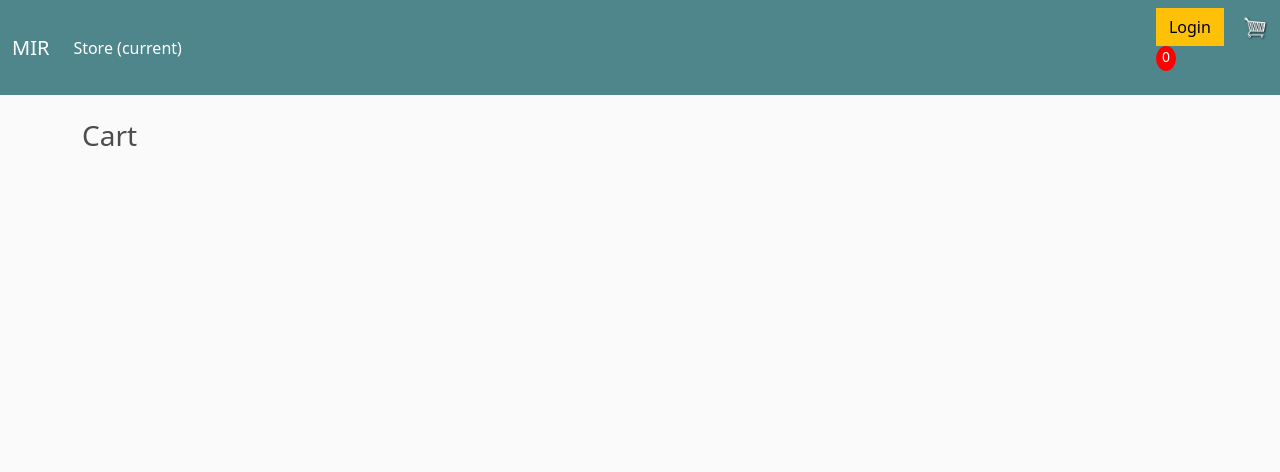
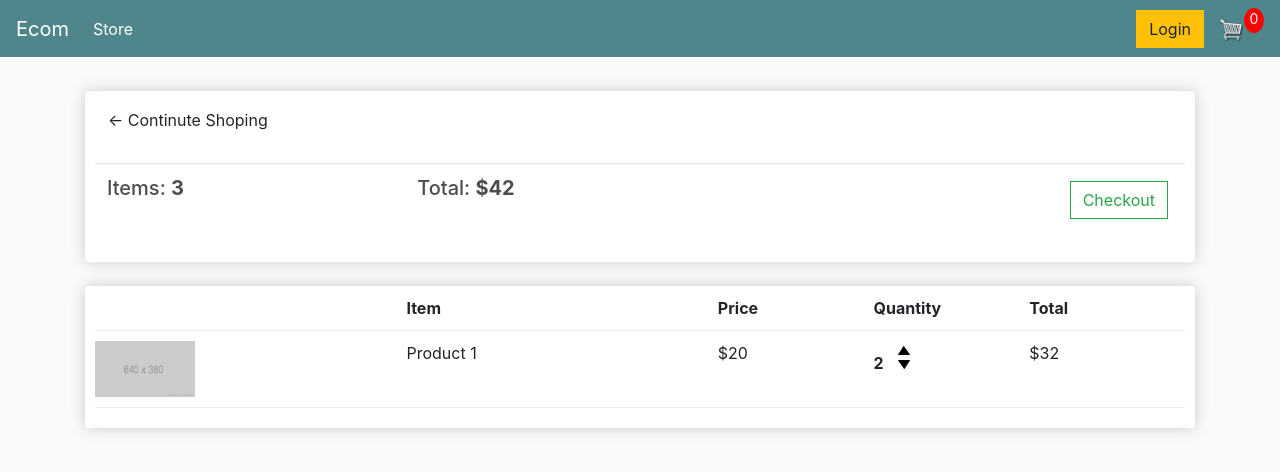
Before and after one commit to hung-c/Ecommerce-Website, a Django app: page /cart/ in a window 1280 px wide. Shown: the top 472 px of the page. Run offline with Django 4.2, Linux system fonts and the light colour scheme; lists and menus that the app fills with data are empty; some libraries are stand-ins or nearby versions.

Commit message:
add cart front-end

```diff
--- a/store/templates/store/cart.html
+++ b/store/templates/store/cart.html
@@ -1,5 +1,48 @@
 {% extends 'store/main.html' %}
 {% load static %}
 {% block content %}
-    <h3>Cart</h3>
+    <div class="row">
+        <div class="col-lg-12">
+            <div class="box-element">
+                <a class="btn btn-outline-dask" href="{% url 'store' %}">&#x2190; Continute Shoping</a>
+                <br>
+                <br>
+                <table class="table">
+                    <tr>
+                        <th><h5>Items: <strong>3</strong></h5></th>
+                        <th><h5>Total: <strong> $42</strong></h5></th>
+                        <th>
+                            <a style="float: right; margin: 5px;" class="btn btn-outline-success" href="{% url 'checkout' %}">Checkout</a>
+                        </th>
+                    </tr>
+                </table>
+            </div>
+
+            <br>
+            <div class="box-element">
+                <div class="cart-row">
+                    <div style="flex:2"></div>
+                    <div style="flex:2"><strong>Item</strong></div>
+                    <div style="flex:1"><strong>Price</strong></div>
+                    <div style="flex:1"><strong>Quantity</strong></div>
+                    <div style="flex:1"><strong>Total</strong></div>
+                </div>
+
+                <div class="cart-row">
+                    <div style="flex:2"><img class="row-image" src="{% static 'images/placeholder.png' %}"></div>
+                    <div style="flex:2"><p>Product 1</p></div>
+                    <div style="flex:1"><p>$20</p></div>
+                    <div style="flex:1">
+                        <p class="quantity">2</p>
+                        <div class="quantity">
+                            <img class="chg-quantity" src="{% static  'images/arrow-up.png' %}">
+
+                            <img class="chg-quantity" src="{% static  'images/arrow-down.png' %}">
+                        </div>
+                    </div>
+                    <div style="flex:1"><p>$32</p></div>
+                </div>
+            </div>
+        </div>
+    </div>
 {% endblock content %}
--- a/store/templates/store/main.html
+++ b/store/templates/store/main.html
@@ -4,34 +4,33 @@
 <head>
     <meta charset="UTF-8">
     <meta name="viewport" content="width=device-width, initial-scale=1, maximum-scale=1, minimum-scale=1" />
-    <link href="https://cdn.jsdelivr.net/npm/bootstrap@5.3.0-alpha1/dist/css/bootstrap.min.css" rel="stylesheet" integrity="sha384-GLhlTQ8iRABdZLl6O3oVMWSktQOp6b7In1Zl3/Jr59b6EGGoI1aFkw7cmDA6j6gD" crossorigin="anonymous">    <link rel="stylesheet" type="text/css" href="{% static 'css/main.css' %}">
+    <link rel="stylesheet" href="https://stackpath.bootstrapcdn.com/bootstrap/4.4.1/css/bootstrap.min.css" integrity="sha384-Vkoo8x4CGsO3+Hhxv8T/Q5PaXtkKtu6ug5TOeNV6gBiFeWPGFN9MuhOf23Q9Ifjh" crossorigin="anonymous">
+    <link rel="stylesheet" type="text/css" href="{% static 'css/main.css' %}">
     <title>Ecom</title>
 </head>
 <body>
   <nav class="navbar navbar-expand-lg navbar-dark bg-dark">
-        <div class="container-fluid">
-          <a class="navbar-brand" href="{% url 'store' %}">MIR</a>
-          <button class="navbar-toggler" type="button" data-bs-toggle="collapse" data-bs-target="#navbarSupportedContent" aria-controls="navbarSupportedContent" aria-expanded="false" aria-label="Toggle navigation">
+    <a class="navbar-brand" href="{% url 'store' %}">Ecom</a>
+    <button class="navbar-toggler" type="button" data-toggle="collapse" data-target="#navbarSupportedContent" aria-controls="navbarSupportedContent" aria-expanded="false" aria-label="Toggle navigation">
       <span class="navbar-toggler-icon"></span>
     </button>
+
     <div class="collapse navbar-collapse" id="navbarSupportedContent">
-            <ul class="navbar-nav me-auto mb-2 mb-lg-0">
-              <li class="nav-item">
-                <a class="nav-link active" aria-current="page" href="{% url 'store' %}">Store <span class="sr-only">(current)</span> </a>
+      <ul class="navbar-nav mr-auto">
+        <li class="nav-item active">
+          <a class="nav-link" href="{% url 'store' %}">Store <span class="sr-only">(current)</span></a>
         </li>
 
       </ul>
-
       <div class="form-inline my-2 my-lg-0">
          <a href="#"class="btn btn-warning">Login</a>
+
          <a href="{% url 'cart' %}">
           <img  id="cart-icon" src="{% static 'images/cart.png' %}">
         </a>
         <p id="cart-total">0</p>
 
       </div>
-          </div>
-
     </div>
   </nav>
 
@@ -43,6 +42,6 @@
 
   <script src="https://code.jquery.com/jquery-3.4.1.slim.min.js" integrity="sha384-J6qa4849blE2+poT4WnyKhv5vZF5SrPo0iEjwBvKU7imGFAV0wwj1yYfoRSJoZ+n" crossorigin="anonymous"></script>
 	<script src="https://cdn.jsdelivr.net/npm/popper.js@1.16.0/dist/umd/popper.min.js" integrity="sha384-Q6E9RHvbIyZFJoft+2mJbHaEWldlvI9IOYy5n3zV9zzTtmI3UksdQRVvoxMfooAo" crossorigin="anonymous"></script>
-    <script src="https://cdn.jsdelivr.net/npm/bootstrap@5.3.0-alpha1/dist/js/bootstrap.bundle.min.js" integrity="sha384-w76AqPfDkMBDXo30jS1Sgez6pr3x5MlQ1ZAGC+nuZB+EYdgRZgiwxhTBTkF7CXvN" crossorigin="anonymous"></script>
+	<script src="https://stackpath.bootstrapcdn.com/bootstrap/4.4.1/js/bootstrap.min.js" integrity="sha384-wfSDF2E50Y2D1uUdj0O3uMBJnjuUD4Ih7YwaYd1iqfktj0Uod8GCExl3Og8ifwB6" crossorigin="anonymous"></script>
 </body>
 </html>
```
Also changed, not shown: store/templates/store/store.html (+38 -1 lines), static/images/arrow-down.png (added), static/images/arrow-up.png (added), static/images/placeholder.png (added). Lines whose indentation alone changed are shown as unchanged.
